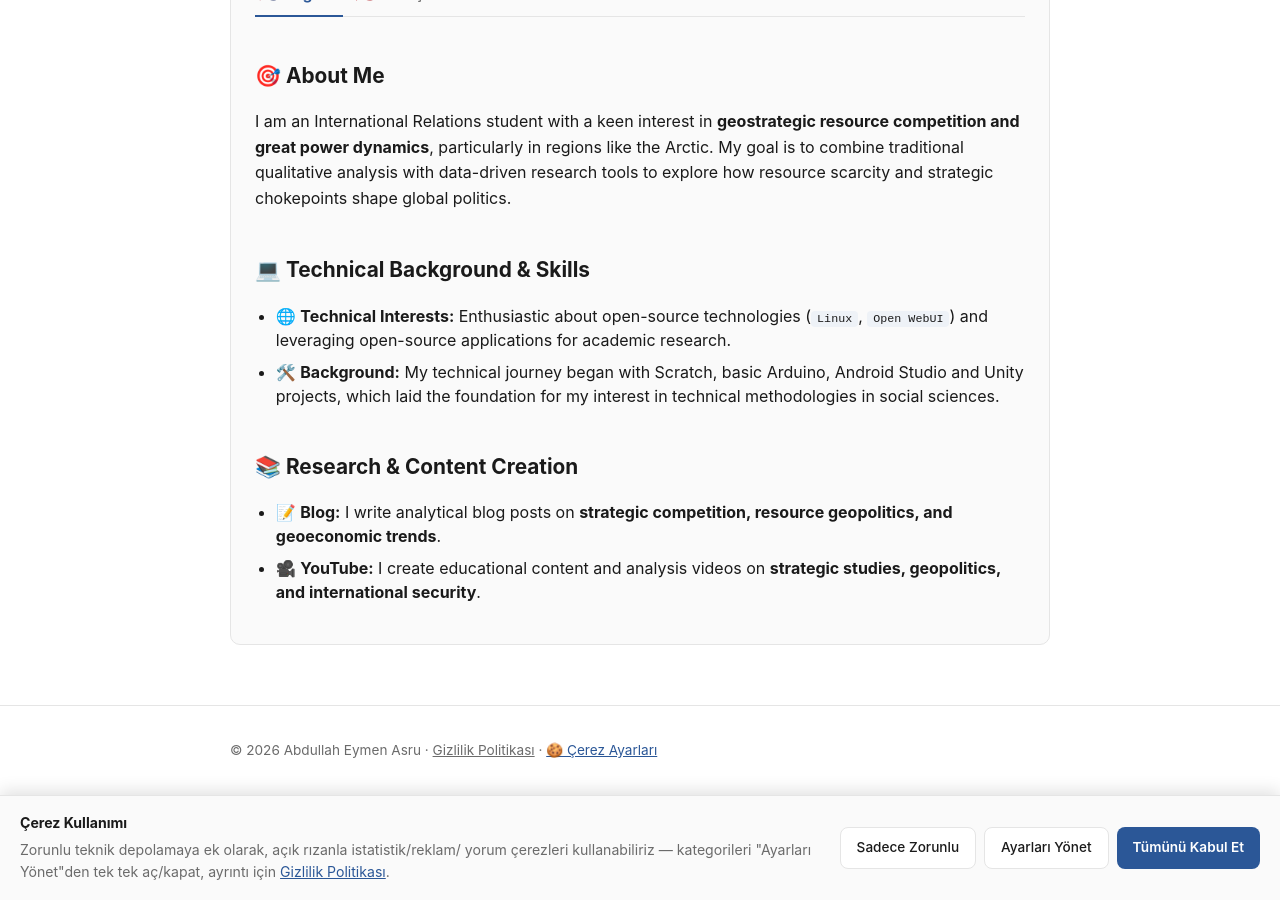
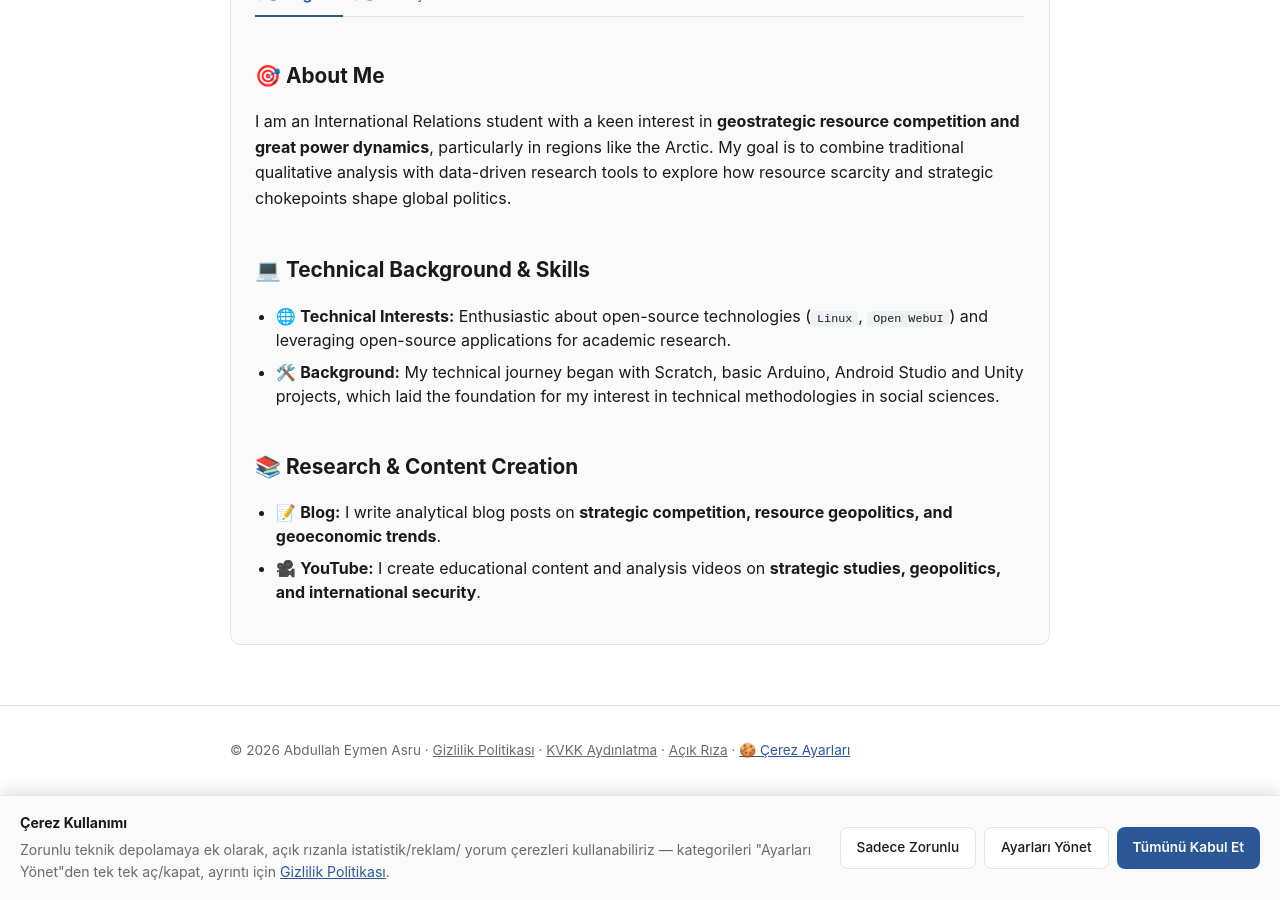
Before and after one commit to abdullah-eymen-asru/abdullah-eymen-asru.github.io, a Jekyll site: the page built from index.md, in a window 1280 px wide and 900 px high, scrolled down 665 px. Built offline with Jekyll 4.4.1, drawn with Linux system fonts in a browser that asks for light colours.

Commit message:
Add links for KVKK and Açık Rıza in footer

```diff
--- a/_layouts/default.html
+++ b/_layouts/default.html
@@ -745,6 +745,8 @@
       <p>
         &copy; {{ 'now' | date: "%Y" }} {{ site.title }}
         · <a href="{{ '/kurumsal/gizlilik-politikasi.html' | relative_url }}">Gizlilik Politikası</a>
+        · <a href="{{ '/kurumsal/kvkk-aydinlatma-metni.html' | relative_url }}">KVKK Aydınlatma</a>
+        · <a href="{{ '/kurumsal/acik-riza-metni.html' | relative_url }}">Açık Rıza</a>
         · <button type="button" id="cerez-ayarlar-ac-btn" class="link-button">🍪 Çerez Ayarları</button>
       </p>
     </div>
```
